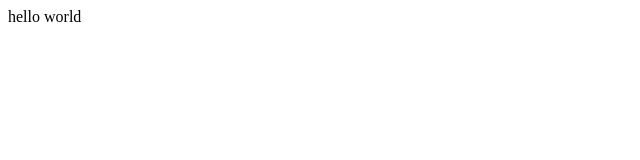
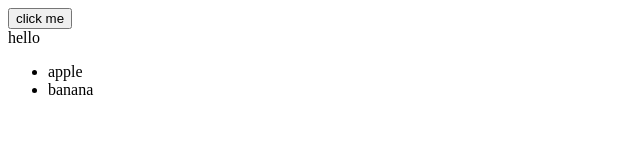
Before and after one commit to boovius/redux-fun, a website built with webpack: page app/index.html in a window 1280 px wide. Shown: the whole page, without its empty margins (0-640 px from the left). Built offline with nearby package versions, Linux system fonts and the light colour scheme.

Commit message:
create list and list_item components sans react and subscriber store to render method

```diff
--- a/app/app.js
+++ b/app/app.js
@@ -1,11 +1,22 @@
 import { createStore } from 'redux';
 import reducer from './reducer';
+import List from './components/list';
 
 const store = createStore(reducer);
-console.log(store.getState());
 
-store.dispatch({type: 'WORLD'});
-console.log(store.getState());
+const render = () => {
+  console.log(store.getState());
+  document.getElementById('state').innerHTML = store.getState();
+}
 
-store.dispatch({type: 'JOSH'});
-console.log(store.getState());
+store.subscribe(render);
+render();
+
+const data = ['apple', 'banana'];
+const container = document.getElementById('container');
+new List(data, container);
+
+
+document.getElementById('button').addEventListener('click', () => {
+  store.dispatch({type: 'WORLD', text: 'button'});
+});
--- /dev/null
+++ b/app/components/list.js
@@ -0,0 +1,21 @@
+import ListItem from './list_item';
+
+export default class List {
+  constructor (data, parent) {
+    this.data = data;
+    this.parent = parent;
+    this.element;
+    this.render();
+  }
+
+  render() {
+    this.element = document.createElement('ul');
+    this.element.id= 'list';
+
+    this.data.forEach((item) => {
+      new ListItem(item, this.element);
+    });
+
+    this.parent.appendChild(this.element);
+  }
+}
--- /dev/null
+++ b/app/components/list_item.js
@@ -0,0 +1,17 @@
+export default class ListItem {
+  constructor(data, parent) {
+    this.data = data;
+    this.parent = parent;
+    this.element;
+    this.render();
+  }
+
+  render() {
+    this.element = document.createElement('li');
+    this.element.appendChild(document.createTextNode(`${this.data}`));
+    this.element.addEventListener('click', () => {
+      store.dispatch({type: 'WORLD'});
+    });
+    this.parent.appendChild(this.element);
+  }
+}
--- a/app/index.html
+++ b/app/index.html
@@ -3,8 +3,9 @@
       <meta charset="utf-8">
     </head>
     <body>
-      hello world
-      <div id='container'/>
+      <button id='button'>click me</button>
+      <div id='state'></div>
+      <div id='container'></div>
       <script type="text/javascript" src="app.js" charset="utf-8"></script>
     </body>
 </html>
--- a/app/reducer.js
+++ b/app/reducer.js
@@ -1,7 +1,7 @@
 export default function reducer(state='hello ', action) {
   switch (action.type) {
     case 'WORLD':
-      return state + 'world';
+      return state + action.text;
     case 'JOSH':
       return state + 'josh';
     default:
```
